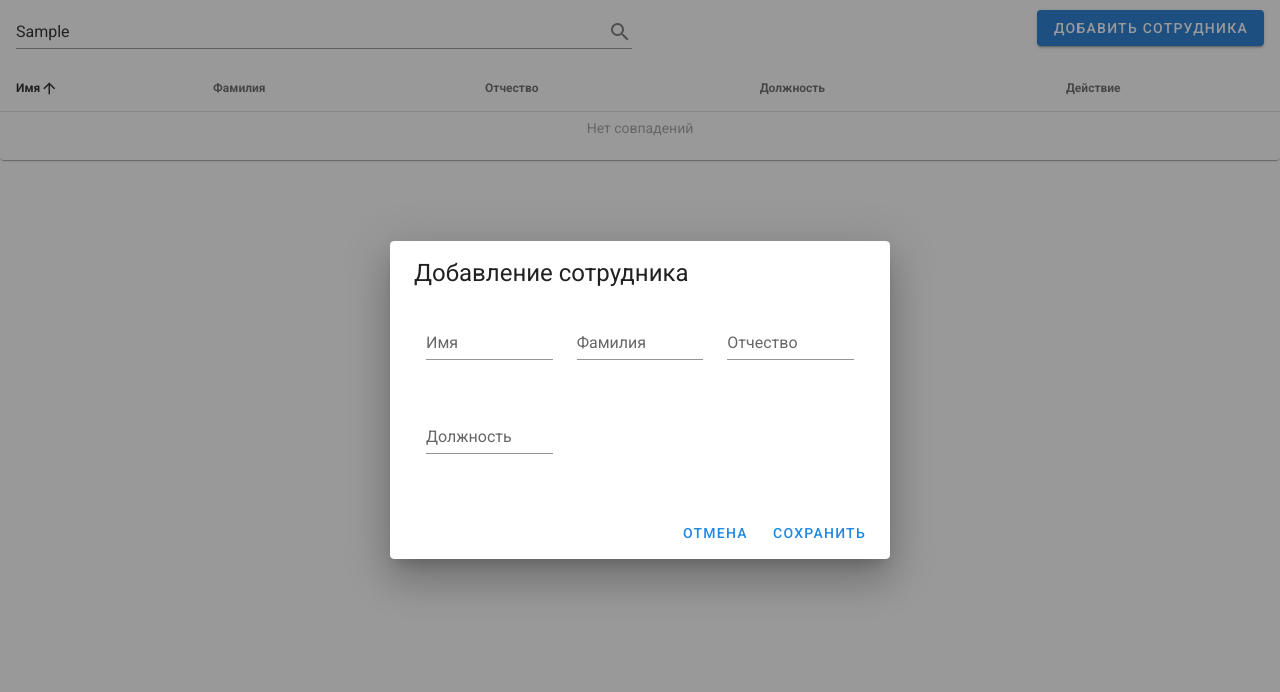
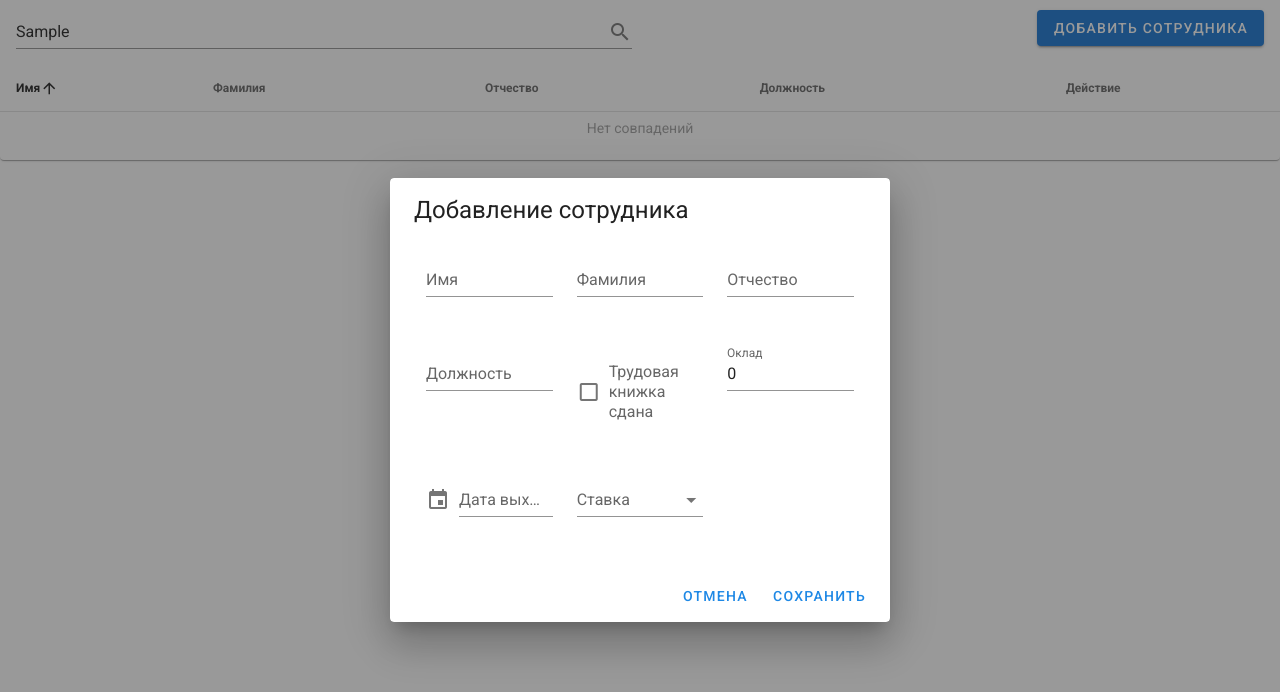
Before and after one commit to AndreyProvkov/vue-test2, a Vue app: page / in a window 1280 px wide. Both pictures are taken after typing "Sample" into the empty fields and a click on the button "ДОБАВИТЬ СОТРУДНИКА". Shown: the top 692 px of the page. Built offline with nearby package versions, Linux system fonts and the light colour scheme.

Commit message:
Add fieldes to employees

```diff
--- a/src/components/ListEmployee.vue
+++ b/src/components/ListEmployee.vue
@@ -85,6 +85,66 @@
                       label="Должность"
                     ></v-text-field>
                   </v-col>
+                  <v-col
+                    cols="12"
+                    sm="6"
+                    md="4"
+                  >
+                    <v-checkbox
+                      v-model="editedEmployer.workBookSubmitted"
+                      :label="`Трудовая книжка сдана`"
+                    ></v-checkbox>
+                  </v-col>
+                  <v-col
+                    cols="12"
+                    sm="6"
+                    md="4"
+                  >
+                    <v-text-field
+                      v-model.number="editedEmployer.salary"
+                      label="Оклад"
+                    ></v-text-field>
+                  </v-col>
+                  <v-col
+                    cols="12"
+                    sm="6"
+                    md="4"
+                  >
+                    <v-menu
+                      v-model="menuDate"
+                      :close-on-content-click="false"
+                      :nudge-right="40"
+                      transition="scale-transition"
+                      offset-y
+                      min-width="auto"
+                    >
+                      <template v-slot:activator="{ on, attrs }">
+                        <v-text-field
+                          v-model="editedEmployer.startDate"
+                          label="Дата выхода на работу"
+                          prepend-icon="mdi-calendar"
+                          readonly
+                          v-bind="attrs"
+                          v-on="on"
+                        ></v-text-field>
+                      </template>
+                      <v-date-picker
+                        v-model="editedEmployer.startDate"
+                        @input="menuDate = false"
+                      ></v-date-picker>
+                    </v-menu>
+                  </v-col>
+                  <v-col
+                    cols="12"
+                    sm="6"
+                    md="4"
+                  >
+                    <v-select
+                      v-model.number="editedEmployer.time"
+                      :items="times"
+                      label="Ставка"
+                    ></v-select>
+                  </v-col>
                 </v-row>
               </v-container>
             </v-card-text>
@@ -157,6 +217,8 @@ export default {
       search: '',
       dialog: false,
       dialogDelete: false,
+      menuDate: false,
+      times: ['Полная', 'Половина'],
       headers: [
         { text: 'Имя', value: 'firstname' },
         { text: 'Фамилия', value: 'surname' },
@@ -175,13 +237,21 @@ export default {
         firstname: '',
         surname: '',
         patronymic: '',
-        jobtitle: ''
+        jobtitle: '',
+        workBookSubmitted: false,
+        salary: 0,
+        startDate: "",
+        time: ''
       },
       defaultEmployer: {
         firstname: '',
         surname: '',
         patronymic: '',
-        jobtitle: ''
+        jobtitle: '',
+        workBookSubmitted: false,
+        salary: 0,
+        startDate: "",
+        time: ''
       },
     }
   },
@@ -208,60 +278,84 @@ export default {
     initialize () {
       this.employees = [
         {
-          id: 1,
           firstname: 'Эстелла',
           surname: 'Щербакова',
           patronymic: 'Борисовна',
-          jobtitle: 'Менеджер'
+          jobtitle: 'Менеджер',
+          workBookSubmitted: true,
+          salary: 20000,
+          startDate: "2022-09-10",
+          time: 'Полная'
         },
         {
-          id: 2,
           firstname: 'Иоанна',
           surname: 'Красильникова',
           patronymic: 'Христофоровна',
-          jobtitle: 'Бухгалтер'
+          jobtitle: 'Бухгалтер',
+          workBookSubmitted: true,
+          salary: 25000,
+          startDate: "2022-08-10",
+          time: 'Половина'
         },
         {
-          id: 3,
           firstname: 'Марфа',
           surname: 'Мэлсовна',
           patronymic: 'Мельникова',
-          jobtitle: 'Диспетчер'
+          jobtitle: 'Диспетчер',
+          workBookSubmitted: false,
+          salary: 15000,
+          startDate: "2022-09-15",
+          time: 'Половина'
         },
         {
-          id: 4,
           firstname: 'Мэри',
           surname: 'Субботина',
           patronymic: 'Антониновна',
-          jobtitle: 'Психолог'
+          jobtitle: 'Психолог',
+          workBookSubmitted: false,
+          salary: 23000,
+          startDate: "2022-08-01",
+          time: 'Полная'
         },
         {
-          id: 5,
           firstname: 'Аким',
           surname: 'Марков',
           patronymic: 'Куприянович',
-          jobtitle: 'Механик'
+          jobtitle: 'Механик',
+          workBookSubmitted: true,
+          salary: 16000,
+          startDate: "2022-07-03",
+          time: 'Половина'
         },
         {
-          id: 6,
           firstname: 'Лев',
           surname: 'Субботин',
           patronymic: 'Львович',
-          jobtitle: 'Инженер'
+          jobtitle: 'Инженер',
+          workBookSubmitted: true,
+          salary: 40000,
+          startDate: "2022-10-10",
+          time: 'Полная'
         },
         {
-          id: 7,
           firstname: 'Валерий',
           surname: 'Коновалов',
           patronymic: 'Геннадиевич',
-          jobtitle: 'Брокер'
+          jobtitle: 'Брокер',
+          workBookSubmitted: false,
+          salary: 35000,
+          startDate: "2022-06-20",
+          time: 'Полная'
         },
         {
-          id: 8,
           firstname: 'Артур',
           surname: 'Ситников',
           patronymic: 'Лукьевич',
-          jobtitle: 'Аналитик'
+          jobtitle: 'Аналитик',
+          workBookSubmitted: false,
+          salary: 20000,
+          startDate: "2022-09-10",
+          time: 'Половина'
         }
       ]
     },
```
